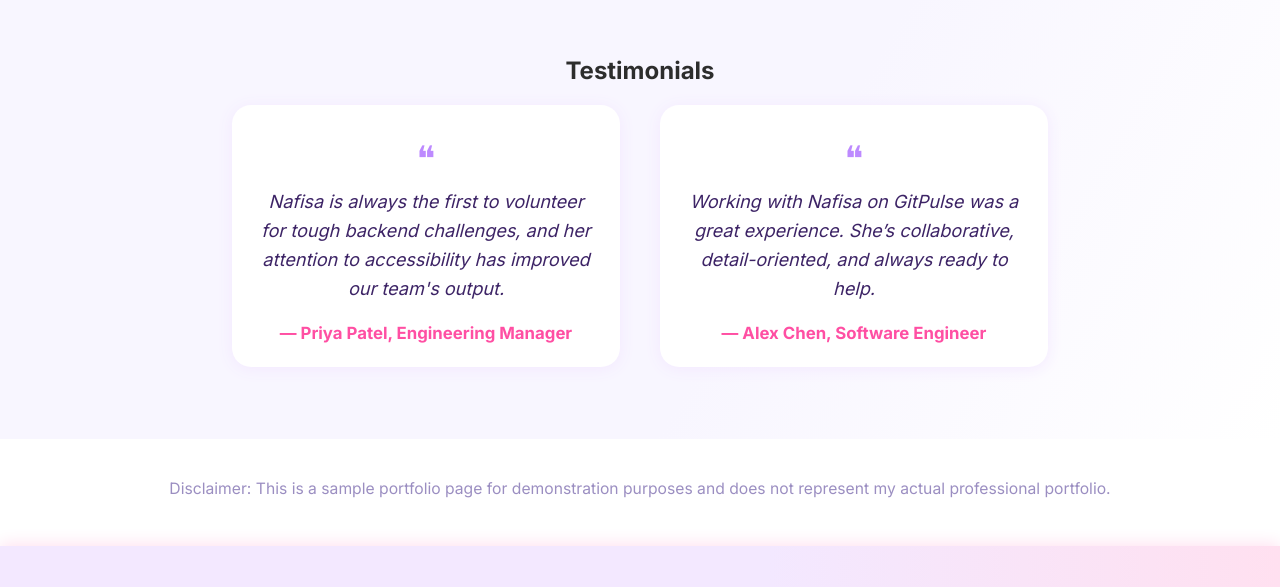
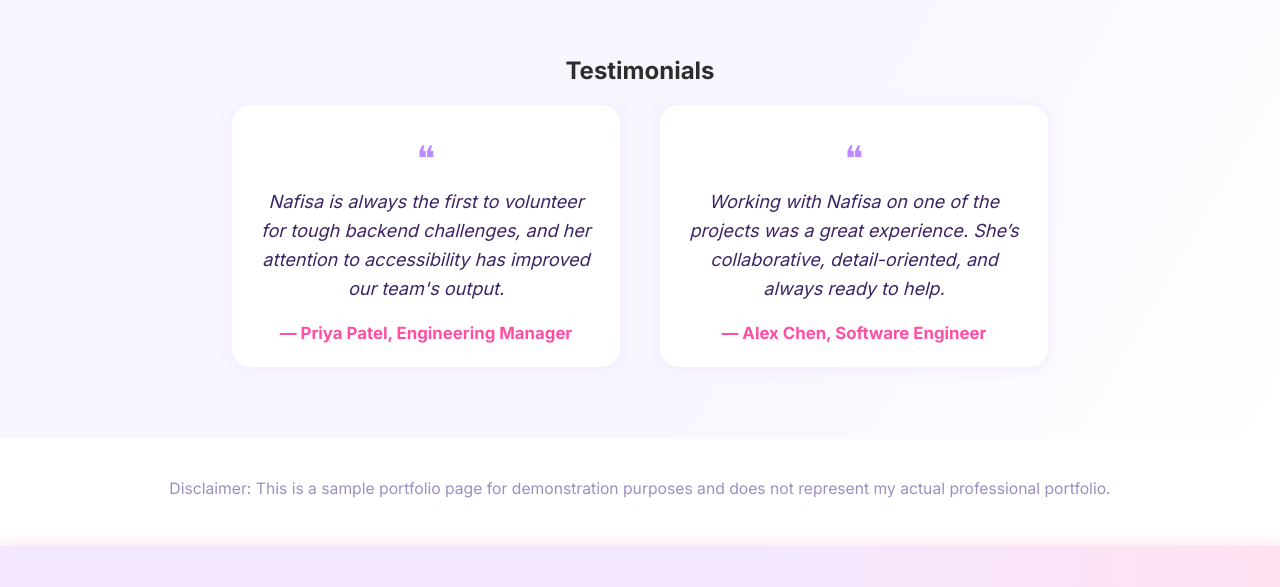
Before and after one commit to AliAngelinaaa/Module-10-Portfolio, a plain HTML site: page index.html in a window 1280 px wide. Shown: the part 2041-2628 px from the top of the page. Drawn offline with Linux system fonts and the light colour scheme.

Commit message:
testimonail update

```diff
--- a/index.html
+++ b/index.html
@@ -70,7 +70,7 @@
       </div>
       <div class="testimonial-card">
         <div class="testimonial-quote-icon" aria-hidden="true">&#10077;</div>
-        <div class="testimonial-quote">Working with Nafisa on GitPulse was a great experience. She’s collaborative, detail-oriented, and always ready to help.</div>
+        <div class="testimonial-quote">Working with Nafisa on one of the projects was a great experience. She’s collaborative, detail-oriented, and always ready to help.</div>
         <div class="testimonial-author">— Alex Chen, Software Engineer</div>
       </div>
     </div>
```
